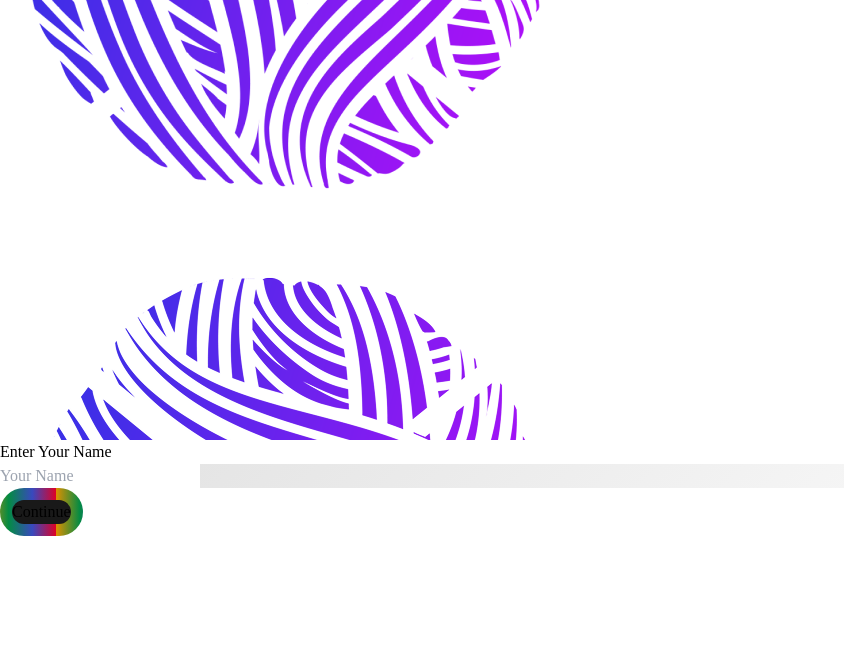
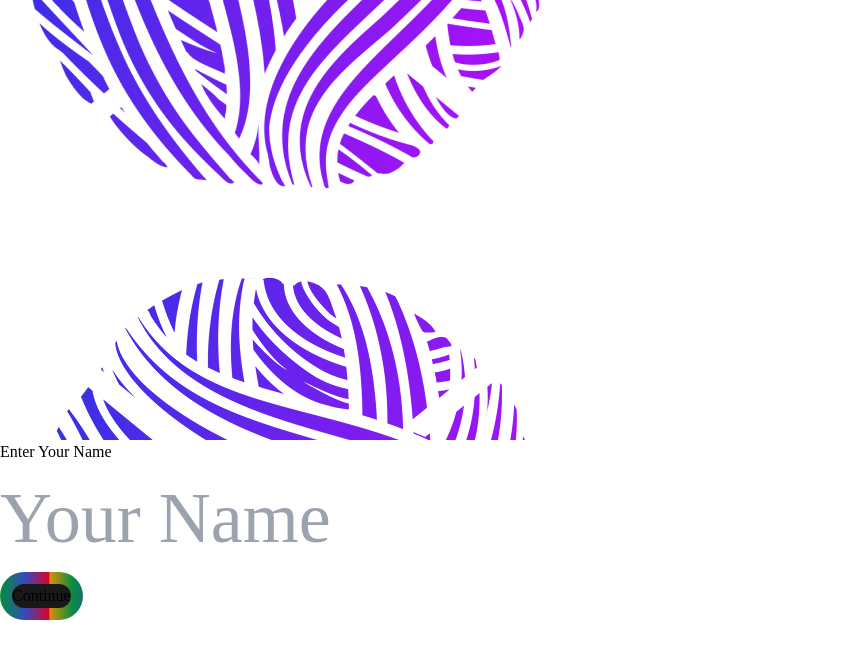
Before and after one commit to shubh015/projection_repo, a React (Vite) app: page / in a window 1280 px wide. Shown: the top 658 px of the page, without its empty margins (0-844 px from the left). Built offline with nearby package versions, Linux system fonts and the light colour scheme; a web font is replaced by a local one.

Commit message:
fixed emotions

```diff
--- a/src/pages/NameEntry/index.jsx
+++ b/src/pages/NameEntry/index.jsx
@@ -6,16 +6,68 @@ import { useNavigate } from 'react-router-dom';
 
 const NameEntry = () => {
   const [name, setName] = useState('');
+  const [isKeyboardOpen, setIsKeyboardOpen] = useState(false);
+  const [viewportHeight, setViewportHeight] = useState(window.innerHeight);
   const navigate = useNavigate();
   const inputRef = useRef(null);
+  const containerRef = useRef(null);
+
+  // Detect virtual keyboard state
+  useEffect(() => {
+    const initialHeight = window.innerHeight;
+
+    const handleResize = () => {
+      const currentHeight = window.innerHeight;
+      const heightDifference = initialHeight - currentHeight;
+
+      // If height decreased by more than 150px, keyboard is likely open
+      if (heightDifference > 150) {
+        setIsKeyboardOpen(true);
+        setViewportHeight(currentHeight);
+      } else {
+        setIsKeyboardOpen(false);
+        setViewportHeight(initialHeight);
+      }
+    };
+
+    // Handle visual viewport API if available (better for mobile)
+    if (window.visualViewport) {
+  const handleVisualViewportChange = () => {
+    const height = window.visualViewport.height;
+    setIsKeyboardOpen(height < window.innerHeight - 150);
+    setViewportHeight(height);
+  };
+
+  window.visualViewport.addEventListener('resize', handleVisualViewportChange);
+  return () => {
+    window.visualViewport.removeEventListener('resize', handleVisualViewportChange);
+  };
+} else {
+      // Fallback to window resize
+      window.addEventListener('resize', handleResize);
+
+      return () => {
+        window.removeEventListener('resize', handleResize);
+      };
+    }
+  }, []);
 
   // Touch and keyboard optimization
   useEffect(() => {
+    // Prevent zoom on double tap and improve touch handling
+    const metaViewport = document.querySelector('meta[name="viewport"]');
+    if (metaViewport) {
+      metaViewport.setAttribute('content',
+        'width=device-width, initial-scale=1.0, maximum-scale=1.0, user-scalable=no, viewport-fit=cover'
+      );
+    }
+
     // Add touch-specific styles to body
     document.body.style.touchAction = 'manipulation';
     document.body.style.webkitTouchCallout = 'none';
     document.body.style.webkitUserSelect = 'none';
     document.body.style.webkitTapHighlightColor = 'transparent';
+    document.body.style.overflow = 'hidden';
 
     return () => {
       // Cleanup on unmount
@@ -23,12 +75,14 @@ const NameEntry = () => {
       document.body.style.webkitTouchCallout = '';
       document.body.style.webkitUserSelect = '';
       document.body.style.webkitTapHighlightColor = '';
+      document.body.style.overflow = '';
     };
   }, []);
 
   const handleContinue = () => {
     if (name.trim()) {
-      sessionStorage.setItem('userName', name.trim());
+      // Instead of sessionStorage, we'll use React state/context or props
+      // sessionStorage.setItem('userName', name.trim());
       navigate('/emotion-selection', { state: { userName: name.trim() } });
     } else {
       alert('Please enter your name to continue');
@@ -39,50 +93,56 @@ const NameEntry = () => {
     setName(e.target.value);
   };
 
-  // Enhanced touch handlers for virtual keyboard
-  const handleInputTouch = (e) => {
-    e.preventDefault();
-    e.stopPropagation();
+  // Simplified and more reliable focus handler
+ const focusInput = () => {
+  if (inputRef.current) {
+    inputRef.current.focus({ preventScroll: true }); // Ensure no scroll interference
+  }
+};
 
-    if (inputRef.current) {
-      // Force focus with multiple attempts
-      inputRef.current.focus();
 
-      // Additional trigger attempts for stubborn virtual keyboards
-      setTimeout(() => {
-        inputRef.current.click();
-        inputRef.current.focus();
-      }, 50);
+  const handleInputFocus = () => {
+  setIsKeyboardOpen(true);
+  setTimeout(() => {
+    inputRef.current?.scrollIntoView({ behavior: 'smooth', block: 'center' });
+  }, 300); // Slight delay for keyboard animation
+};
 
-      setTimeout(() => {
-        inputRef.current.focus();
-      }, 150);
-    }
+
+  const handleInputBlur = () => {
+    // Small delay before marking keyboard as closed
+    setTimeout(() => {
+      setIsKeyboardOpen(false);
+    }, 100);
   };
 
-  const handleInputFocus = () => {
-    if (inputRef.current) {
-      // Ensure cursor is visible and keyboard appears
-      inputRef.current.scrollIntoView({
-        behavior: 'smooth',
-        block: 'center',
-      });
-    }
-  };
+  // Container style based on keyboard state
+  const getContainerStyle = () => ({
+  height: `${viewportHeight}px`,
+  transition: 'padding-bottom 0.3s ease',
+  paddingBottom: isKeyboardOpen ? '300px' : '0px', // Adjust as needed
+});
 
-  const handleContainerTouch = (e) => {
-    // If user touches the input container, focus the input
-    if (e.target !== inputRef.current) {
-      handleInputTouch(e);
-    }
-  };
 
   return (
     <AppBackground>
-      <div className="flex flex-col items-center justify-center h-full px-4 my-20">
-        <div className="flex flex-col items-center space-y-8 w-full gap-20">
-          {/* Title */}
-          <h1 className="text-white text-[110px] font-bold leading-[113px] text-center font-poppins">
+      <div
+        ref={containerRef}
+        className="flex flex-col items-center justify-center px-4"
+        style={getContainerStyle()}
+      >
+        <div className={`flex flex-col items-center w-full transition-all duration-300 ${
+          isKeyboardOpen
+            ? 'space-y-4 gap-8'
+            : 'space-y-8 gap-20'
+        }`}>
+
+          {/* Title - Smaller when keyboard is open */}
+          <h1 className={`text-white font-bold text-center font-poppins transition-all duration-300 ${
+            isKeyboardOpen
+              ? 'text-[60px] leading-[65px]'
+              : 'text-[110px] leading-[113px]'
+          }`}>
             Enter Your Name
           </h1>
 
@@ -90,15 +150,19 @@ const NameEntry = () => {
           <div className="w-full px-4">
             <div className="relative rounded-[30px] p-[2px]">
               <div
-                className="rounded-[28px] bg-[#191919] border border-white/20 backdrop-blur-md px-6 py-24 shadow-lg w-1/2 mx-auto cursor-pointer transition-all duration-200 hover:scale-[1.02] active:scale-[0.98]"
+                className={`rounded-[28px] bg-[#191919] border border-white/20 backdrop-blur-md px-6 shadow-lg mx-auto cursor-pointer transition-all duration-300 ${
+                  isKeyboardOpen
+                    ? 'py-8 w-3/4 hover:scale-[1.01] active:scale-[0.99]'
+                    : 'py-24 w-1/2 hover:scale-[1.02] active:scale-[0.98]'
+                }`}
                 style={{
-                  background:
-                    'linear-gradient(135deg, rgba(102,102,102,0.2), rgba(255,255,255,0.1))',
+                  background: 'linear-gradient(135deg, rgba(102,102,102,0.2), rgba(255,255,255,0.1))',
                   touchAction: 'manipulation',
                 }}
-                onTouchStart={handleContainerTouch}
-                onTouchEnd={(e) => e.preventDefault()}
-                onClick={handleInputTouch}
+                onClick={focusInput}
+                onTouchStart={(e) => {
+                  focusInput();
+                }}
               >
                 <input
                   ref={inputRef}
@@ -106,10 +170,13 @@ const NameEntry = () => {
                   value={name}
                   onChange={handleNameChange}
                   onFocus={handleInputFocus}
-                  onTouchStart={handleInputTouch}
-                  onTouchEnd={(e) => e.preventDefault()}
+                  onBlur={handleInputBlur}
                   placeholder="Your Name"
-                  className="w-full bg-transparent text-white text-7xl font-normal leading-[48px] text-center font-poppins placeholder-white outline-none border-none caret-white"
+                  className={`w-full bg-transparent text-white font-normal text-center font-poppins placeholder-white outline-none border-none caret-white transition-all duration-300 ${
+                    isKeyboardOpen
+                      ? 'text-4xl leading-[32px]'
+                      : 'text-7xl leading-[48px]'
+                  }`}
                   style={{
                     touchAction: 'manipulation',
                     WebkitUserSelect: 'text',
@@ -118,6 +185,7 @@ const NameEntry = () => {
                     userSelect: 'text',
                     WebkitTouchCallout: 'default',
                     WebkitTapHighlightColor: 'transparent',
+                    fontSize: isKeyboardOpen ? '2.25rem' : '4.5rem',
                   }}
                   // HTML attributes for better virtual keyboard behavior
                   autoComplete="name"
@@ -126,18 +194,29 @@ const NameEntry = () => {
                   spellCheck="false"
                   inputMode="text"
                   enterKeyHint="done"
+                  // Prevent zoom on iOS
+                  onTouchStart={(e) => e.stopPropagation()}
                 />
               </div>
             </div>
           </div>
 
-          {/* Continue Button - Enhanced for Touch */}
+          {/* Continue Button - Hidden when keyboard is open on small screens */}
           <div
-            className="transition-transform duration-150 hover:scale-105 active:scale-95"
-            style={{ touchAction: 'manipulation' }}
+            className={`transition-all duration-300 ${
+              isKeyboardOpen ? 'scale-75 opacity-80' : 'scale-100 opacity-100'
+            }`}
+            style={{
+              touchAction: 'manipulation',
+              display: isKeyboardOpen && viewportHeight < 500 ? 'none' : 'block'
+            }}
           >
             <CrawlingGradientButton onClick={handleContinue}>
-              <div className="text-white text-[120px] font-bold font-['Poppins'] leading-[135px] tracking-[2px] px-[126px] py-[26px]">
+              <div className={`text-white font-bold font-['Poppins'] tracking-[2px] transition-all duration-300 ${
+                isKeyboardOpen
+                  ? 'text-[80px] leading-[90px] px-[80px] py-[16px]'
+                  : 'text-[120px] leading-[135px] px-[126px] py-[26px]'
+              }`}>
                 Continue
               </div>
             </CrawlingGradientButton>
```
